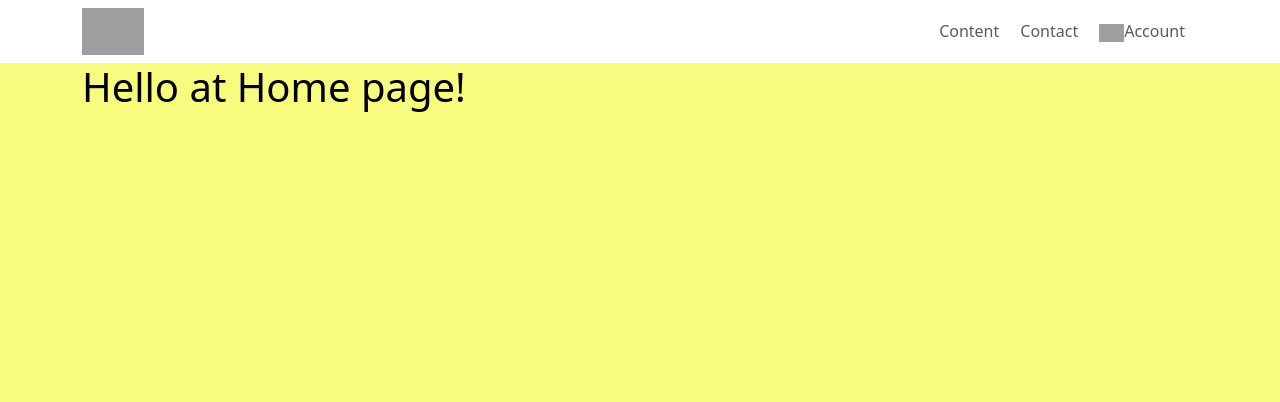
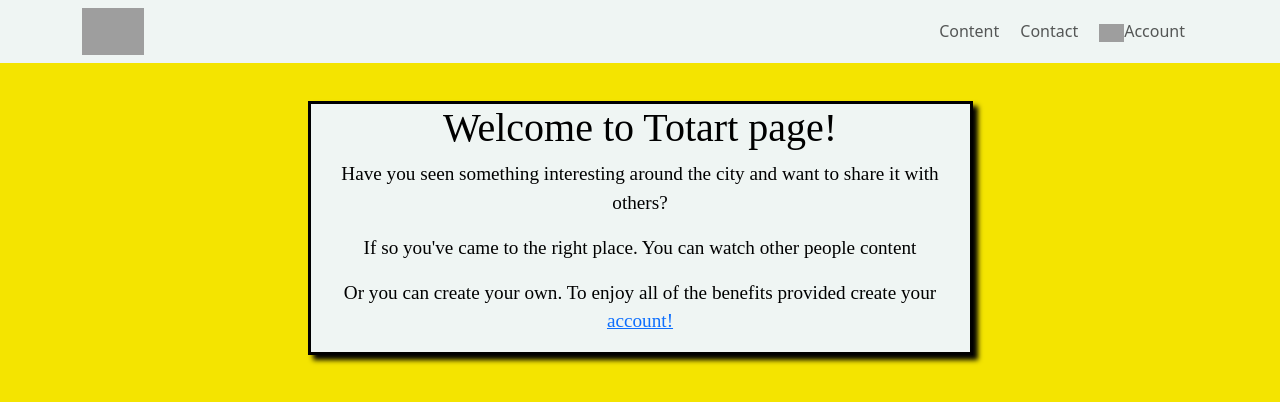
Before and after one commit to RZajacc/totArt, a React (Vite) app in the folder client/: page / in a window 1280 px wide. Shown: the top 402 px of the page. Built offline with nearby package versions, Linux system fonts and the light colour scheme; grey boxes are pictures that could not be loaded; the HTML template or start-up script is replaced by a standard one.

Commit message:
added very simple home page

```diff
--- a/client/src/styles/accountPage.css
+++ b/client/src/styles/accountPage.css
@@ -6,7 +6,7 @@
     padding: 3% 15% 3% 10%;
     border-radius: 3%;
     box-shadow: 5px 15px 15px #888888;
-    background-color: #2fd16f;
+    background-color: #82d04c;
 }
 
 .welcome-div {
--- a/client/src/styles/contentPage.css
+++ b/client/src/styles/contentPage.css
@@ -2,6 +2,7 @@
 .content-card {
     border: 3px solid black;
     box-shadow: 5px 5px 5px black;
+    background-color: #eff5f3;
 }
 
 .content-image {
--- a/client/src/styles/global.css
+++ b/client/src/styles/global.css
@@ -1,11 +1,12 @@
 body {
-    background-color: #f8fc7e;
+    /* background-color: #f8fc7e; */
+    background-color: #f4e400;
     color: black;
     margin-bottom: 5rem;
 }
 
 .my-nav {
-    background-color: white;
+    background-color: #eff5f3;
 }
 
 .nav-link {
@@ -13,7 +14,7 @@ body {
 }
 
 .nav-link:hover {
-    background-color: #f8fc7e;
+    background-color: #f4e400;
     font-weight: bolder;
     border-radius: 7%;
 }
@@ -40,6 +41,10 @@ body {
     height: 125px;
 }
 
+/* *---------HOME PAGE------------------ */
+
+
+
 /* *--------CONTACT PAGE-------------- */
 .contact-container {
     margin-top: 3%;
@@ -51,7 +56,7 @@ body {
 .contact-info {
     border: 3px solid black;
     box-shadow: 5px 5px 5px black;
-    background-color: whitesmoke;
+    background-color: #eff5f3;
 }
 
 .contact-link {
--- a/client/src/styles/userDashboard.css
+++ b/client/src/styles/userDashboard.css
@@ -7,7 +7,7 @@
     border-top-left-radius:3%;
     border-bottom-left-radius: 3%;
     padding: 3%;
-    background-color: #2fd16f;
+    background-color: #82d04c;
     box-shadow: -7px 5px 15px 2px #888888;
 }
 
@@ -16,7 +16,7 @@
     border-top-right-radius: 3%;
     border-bottom-right-radius: 3%;
     padding: 3%;
-    background-color: #2fd16f;
+    background-color: #82d04c;
     box-shadow: 7px 5px 15px 2px #888888;
     text-align: left;
 }
--- a/client/src/views/Contact.tsx
+++ b/client/src/views/Contact.tsx
@@ -7,8 +7,8 @@ function Contact() {
       <Container className="contact-container">
         <Row className="justify-content-md-center text-center">
           <Col xs={7} className="contact-info">
-            <h1>Contact us</h1>
-            <p>You can reach us by phone, mail or just come to visit!</p>
+            <h1>Contact me</h1>
+            <p>You can reach me by phone, mail or just come to visit!</p>
             <p>
               <a href="mailto:rf.zajac@gmail.com" className="contact-link">
                 &#x2709; Contact me
--- a/client/src/views/Home.tsx
+++ b/client/src/views/Home.tsx
@@ -1,11 +1,28 @@
-import { Container } from "react-bootstrap";
+import { Col, Container, Row } from "react-bootstrap";
 import "../styles/global.css";
+import { Link } from "react-router-dom";
 
 function Home() {
   return (
     <>
-      <Container className="main">
-        <h1>Hello at Home page!</h1>
+      <Container className="contact-container">
+        <Row className="justify-content-md-center text-center">
+          <Col xs={7} className="contact-info">
+            <h1>Welcome to Totart page!</h1>
+            <p>
+              Have you seen something interesting around the city and want to
+              share it with others?
+            </p>
+            <p>
+              If so you've came to the right place. You can watch other people
+              content
+            </p>
+            <p>
+              Or you can create your own. To enjoy all of the benefits provided
+              create your <Link to={"account"}>account!</Link>
+            </p>
+          </Col>
+        </Row>
       </Container>
     </>
   );
```
